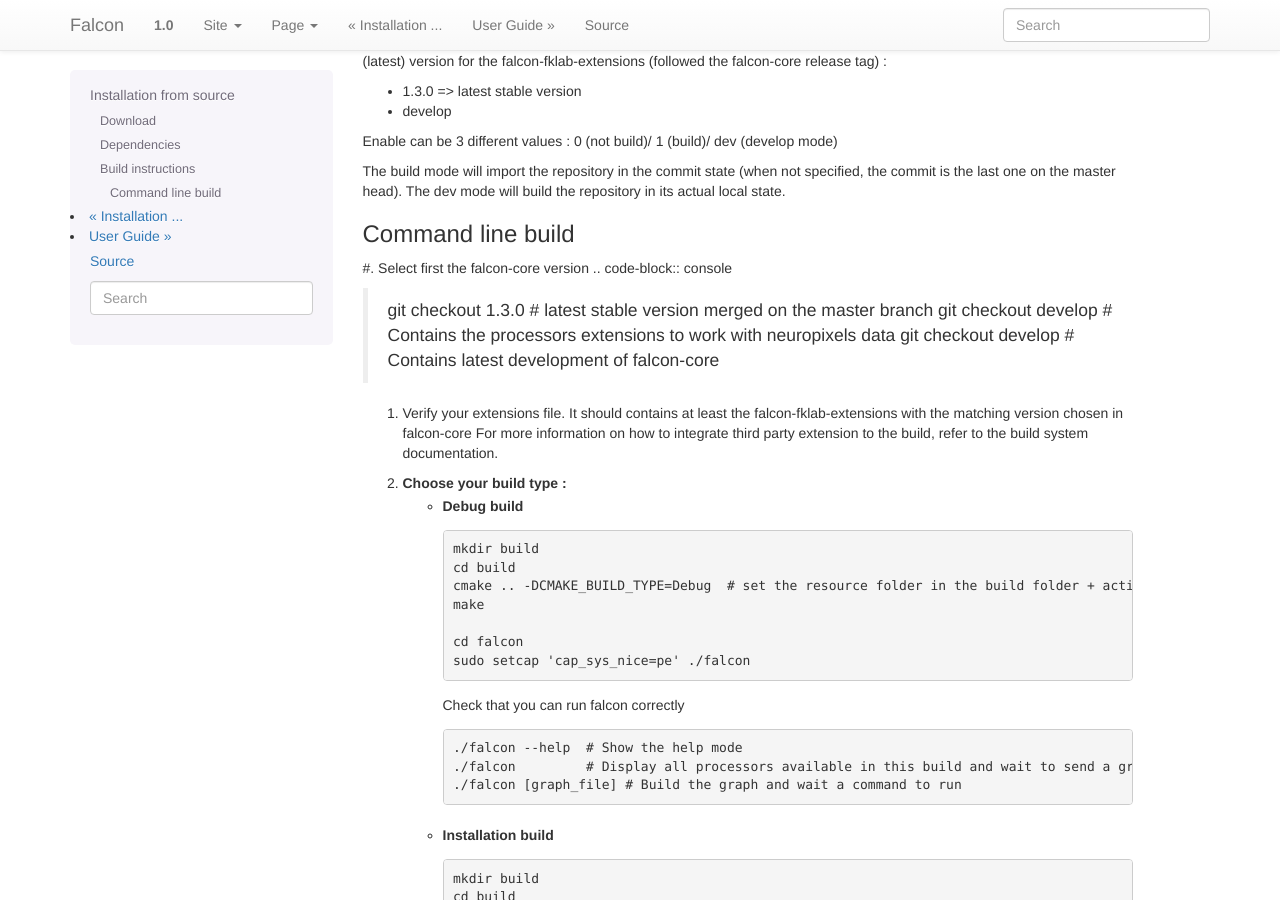
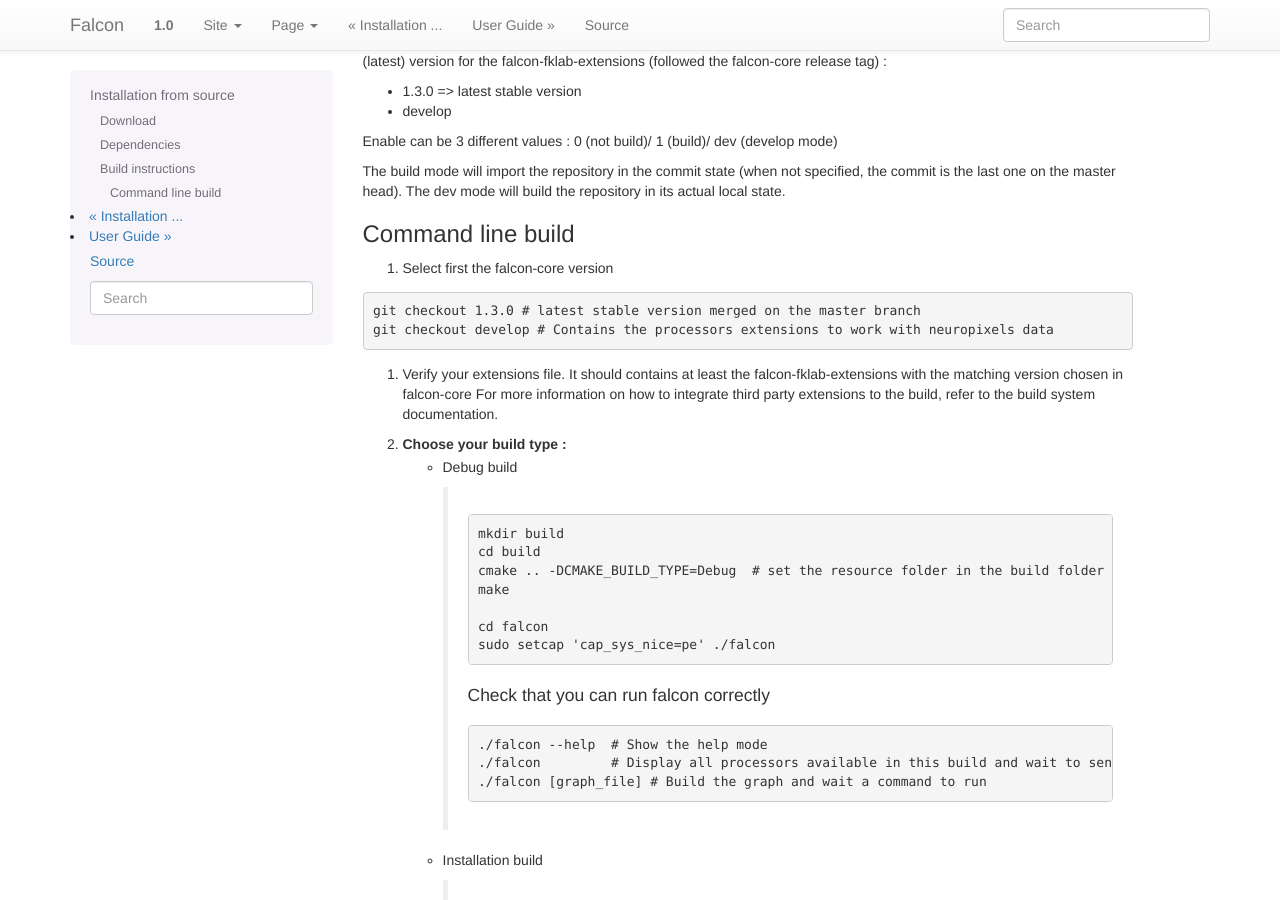
Before and after one commit to benfgit/falcon-core-linux, a Sphinx documentation site: the page built from docs/manual/installation.rst, in a window 1280 px wide and 900 px high, scrolled down 1086 px. Built offline with Sphinx 7.4.7, drawn with Linux system fonts in a browser that asks for light colours; pages that are not in the unit, such as notebooks, are missing from menus.

Commit message:
add docker installation doc

```diff
--- a/docs/index.rst
+++ b/docs/index.rst
@@ -91,7 +91,7 @@ Work with Falcon
 `Install Falcon <installation.html>`_
 -------------------------------------
 
-Installation guides for a `user  <manual/binary_installation.html>`_
+Installation guides for a `user  <manual/binary_installation.html>`_ , a `docker installation <manual/docker_installation.html>`_
 or for a `developer <manual/installation.html>`_ of Falcon.
 
 .. rst-class:: column column3
--- a/docs/installation.rst
+++ b/docs/installation.rst
@@ -7,4 +7,5 @@ Installation
    :glob:
 
    manual/binary_installation
+   manual/docker_installation
    manual/installation
--- a/docs/manual/installation.rst
+++ b/docs/manual/installation.rst
@@ -81,18 +81,19 @@ Command line build
 ..................
 
 #. Select first the falcon-core version
+
 .. code-block:: console
 
     git checkout 1.3.0 # latest stable version merged on the master branch
     git checkout develop # Contains the processors extensions to work with neuropixels data
-    git checkout develop # Contains latest development of falcon-core
 
 #. Verify your extensions file.
    It should contains at least the falcon-fklab-extensions with the matching version chosen in falcon-core
-   For more information on how to integrate third party extension to the build, refer to the build system documentation.
+   For more information on how to integrate third party extensions to the build, refer to the build system documentation.
 
 #. Choose your build type :
     - Debug build
+
         .. code-block:: console
 
             mkdir build
@@ -113,6 +114,7 @@ Command line build
 
 
     - Installation build
+
         .. code-block:: console
 
             mkdir build
```
Also changed, not shown: docs/manual/docker_installation.rst (added, +22 -0 lines).
